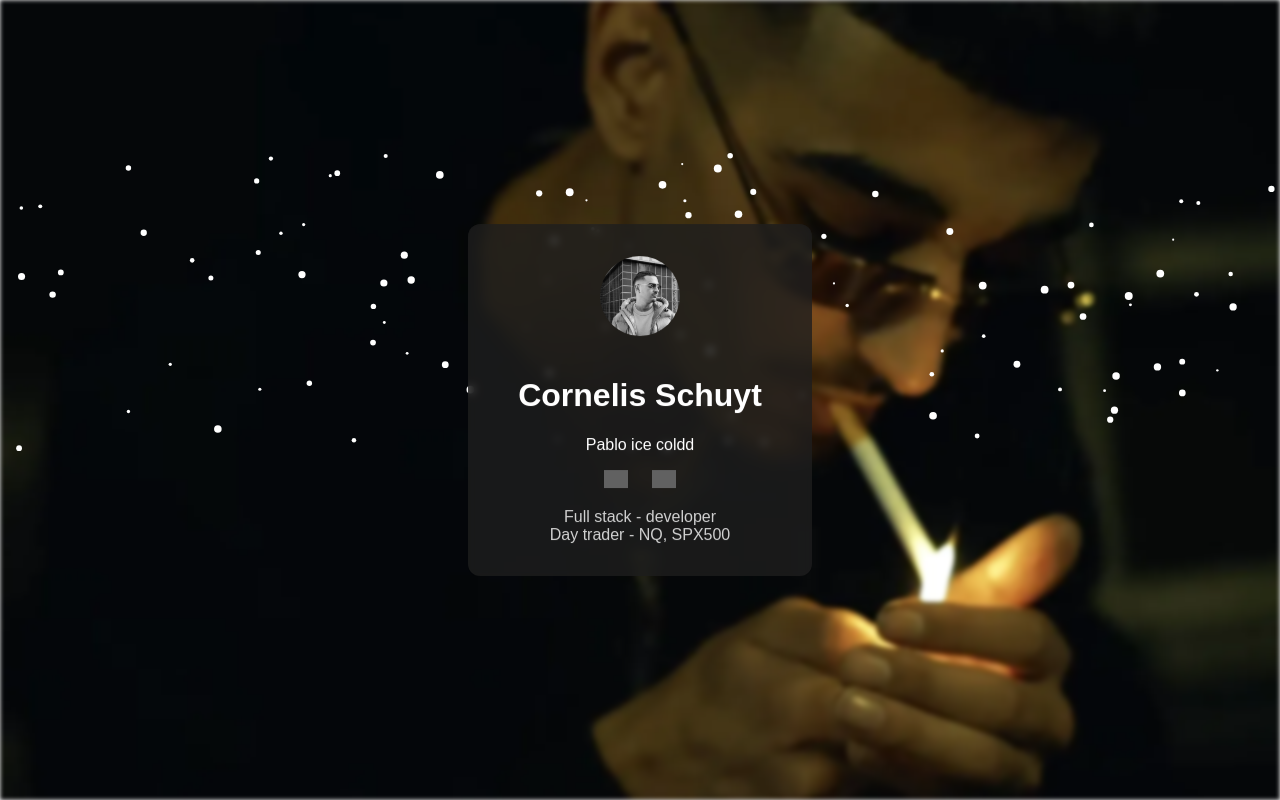
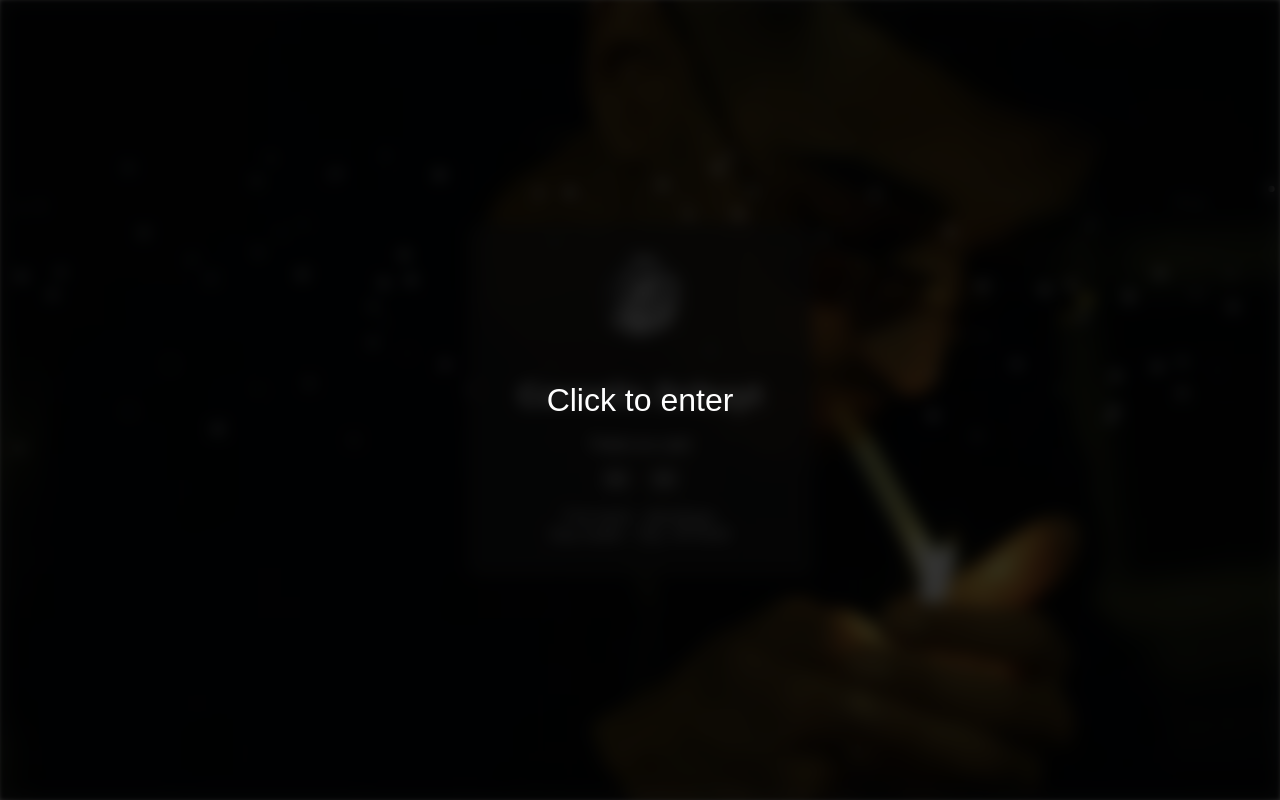
Before and after one commit to belasting/cornelis, a plain HTML site: page index.html in a window 1280 px wide. Drawn offline with Linux system fonts and the light colour scheme; grey boxes are pictures that could not be loaded.

Commit message:
Muziek en click to enter

```diff
--- a/index.html
+++ b/index.html
@@ -12,7 +12,7 @@
   <div class="profile-card">
     <img src="profile.jpg" alt="Profile" class="avatar" />
     <h1>Cornelis Schuyt</h1>
-    <p>Pablo ice coldd</p>
+    <p>Pablo ice cold</p>
     <div class="icons">
       <a href="https://t.me/belastingfraudeur" target="_blank"><img src="https://img.icons8.com/?size=100&id=lUktdBVdL4Kb&format=png&color=000000" alt="Telegram" /></a>
       <a href="https://discordapp.com/users/858682332939812895" target="_blank"><img src="https://img.icons8.com/ios-filled/50/discord-logo.png" alt="Discord" /></a>
@@ -23,12 +23,15 @@
     </span>
   </div>
 
-<audio autoplay loop>
-  <source src="music.mp3" type="audio/mpeg" />
-</audio>
+  <audio id="bg-music" loop>
+    <source src="music.mp3" type="audio/mpeg" />
+  </audio>
 
   <canvas id="snow"></canvas>
 
   <script src="script.js"></script>
 </body>
+<div id="enter-overlay">
+  <div class="enter-text">Click to enter</div>
+</div>
 </html>
--- a/script.js
+++ b/script.js
@@ -45,3 +45,15 @@ window.addEventListener('DOMContentLoaded', () => {
     audio.play().catch(e => console.warn('Autoplay blocked:', e));
   }, 500); // korte delay helpt soms
 });
+
+window.addEventListener('DOMContentLoaded', () => {
+  const audio = document.getElementById('bg-music');
+  const overlay = document.getElementById('enter-overlay');
+  const background = document.querySelector('.background');
+
+  overlay.addEventListener('click', () => {
+    overlay.style.display = 'none';
+    background.style.filter = 'none';
+    audio.play().catch(e => console.warn('Autoplay blocked:', e));
+  });
+});
--- a/style.css
+++ b/style.css
@@ -55,3 +55,25 @@ canvas#snow {
   margin-top: 1rem;
   opacity: 0.8;
 }
+
+#enter-overlay {
+  position: fixed;
+  top: 0;
+  left: 0;
+  width: 100%;
+  height: 100%;
+  background: rgba(0, 0, 0, 0.8);
+  color: white;
+  display: flex;
+  justify-content: center;
+  align-items: center;
+  z-index: 9999;
+  backdrop-filter: blur(8px);
+  cursor: pointer;
+}
+
+.enter-text {
+  font-size: 2rem;
+  text-align: center;
+  user-select: none;
+}
```
